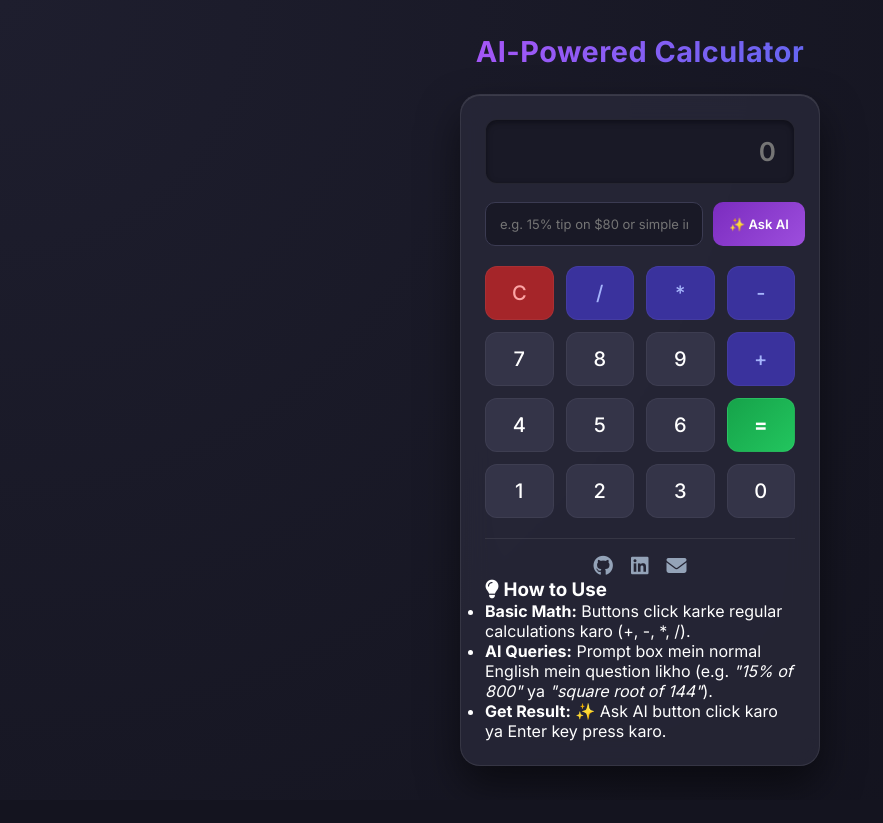
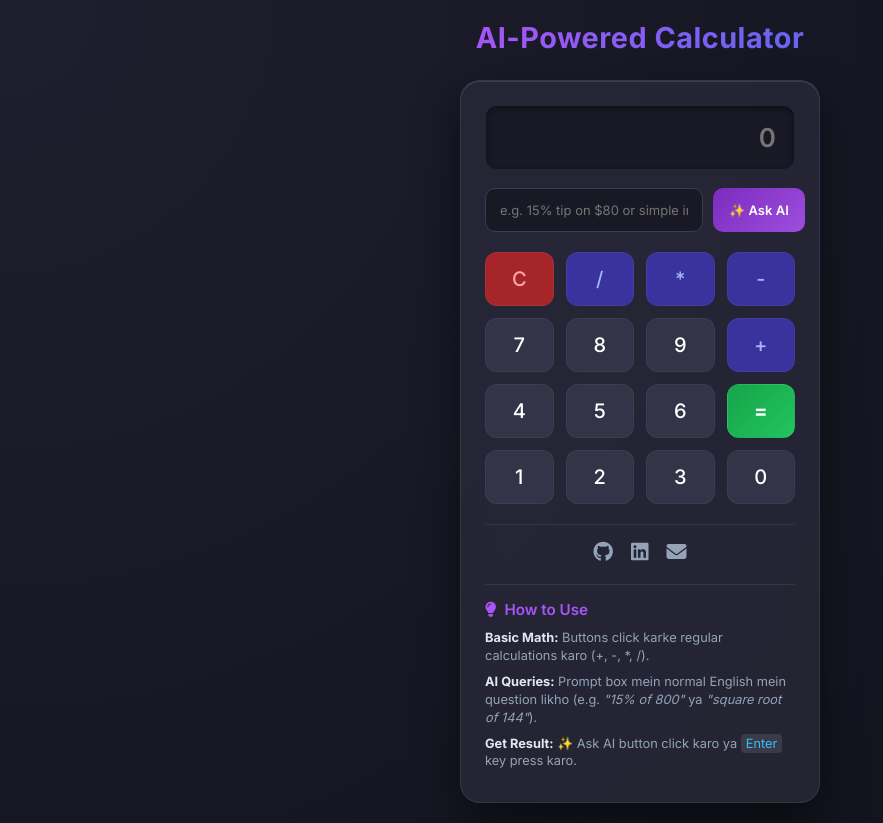
Before and after one commit to TheHimanshuMishraXD/Ai-based-calculator, a Flask app: page / in a window 1280 px wide. Shown: the whole page, without its empty margins (0-883 px from the left). Before the commit the page ends 768 px from the top, so only its background shows below. Run offline with Flask 3, Linux system fonts and the light colour scheme.

Commit message:
Auto-update calculator: 2026-10-19 14:23:14

```diff
--- a/static/calc.css
+++ b/static/calc.css
@@ -176,3 +176,44 @@ h1 {
     color: #38bdf8;
     transform: translateY(-3px);
 }
+
+/* How to Use Section */
+.how-to-use {
+    margin-top: 20px;
+    padding-top: 15px;
+    border-top: 1px solid rgba(255, 255, 255, 0.08);
+    text-align: left;
+}
+
+.how-to-use h3 {
+    font-size: 0.95rem;
+    font-weight: 600;
+    color: #a855f7;
+    margin-bottom: 10px;
+    display: flex;
+    align-items: center;
+    gap: 8px;
+}
+
+.how-to-use ul {
+    list-style: none;
+    padding-left: 0;
+}
+
+.how-to-use li {
+    font-size: 0.8rem;
+    color: #94a3b8;
+    margin-bottom: 8px;
+    line-height: 1.4;
+}
+
+.how-to-use li strong {
+    color: #e2e8f0;
+}
+
+.how-to-use li code {
+    background: rgba(255, 255, 255, 0.1);
+    padding: 2px 5px;
+    border-radius: 4px;
+    color: #38bdf8;
+}
```
